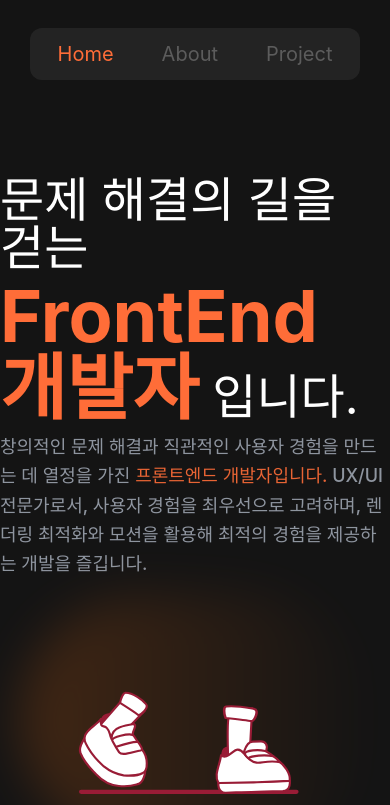
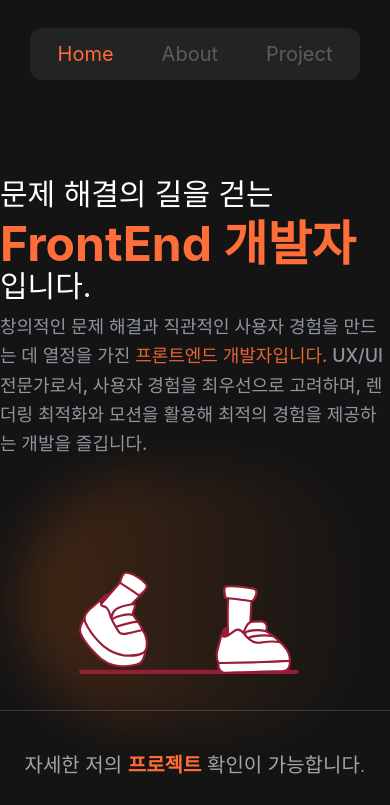
Before and after one commit to dnwnsrb11/WJG-my-portfolio, a Next.js app: page / in a window 390 px wide. Shown: the top 805 px of the page. Built offline with nearby package versions, Linux system fonts and the light colour scheme.

Commit message:
design:반응형 폰트 변경

```diff
--- a/src/app/page.tsx
+++ b/src/app/page.tsx
@@ -14,10 +14,10 @@ export default function Home() {
     <section className="flex flex-col items-start">
       <section className="w-full flex flex-col items-center gap-2 items-end relative">
         <article className="flex flex-col pt-20 w-full mx-4">
-          <div className="text-5xl flex flex-col gap-2">
+          <div className="custom:text-5xl text-3xl flex flex-col gap-2">
             <h1 className="font-thin">문제 해결의 길을 걷는</h1>
             <h1>
-              <span className="text-title text-7xl font-bold">
+              <span className="text-title custom:text-7xl text-5xl font-bold">
                 FrontEnd 개발자
               </span>{" "}
               입니다.
```
